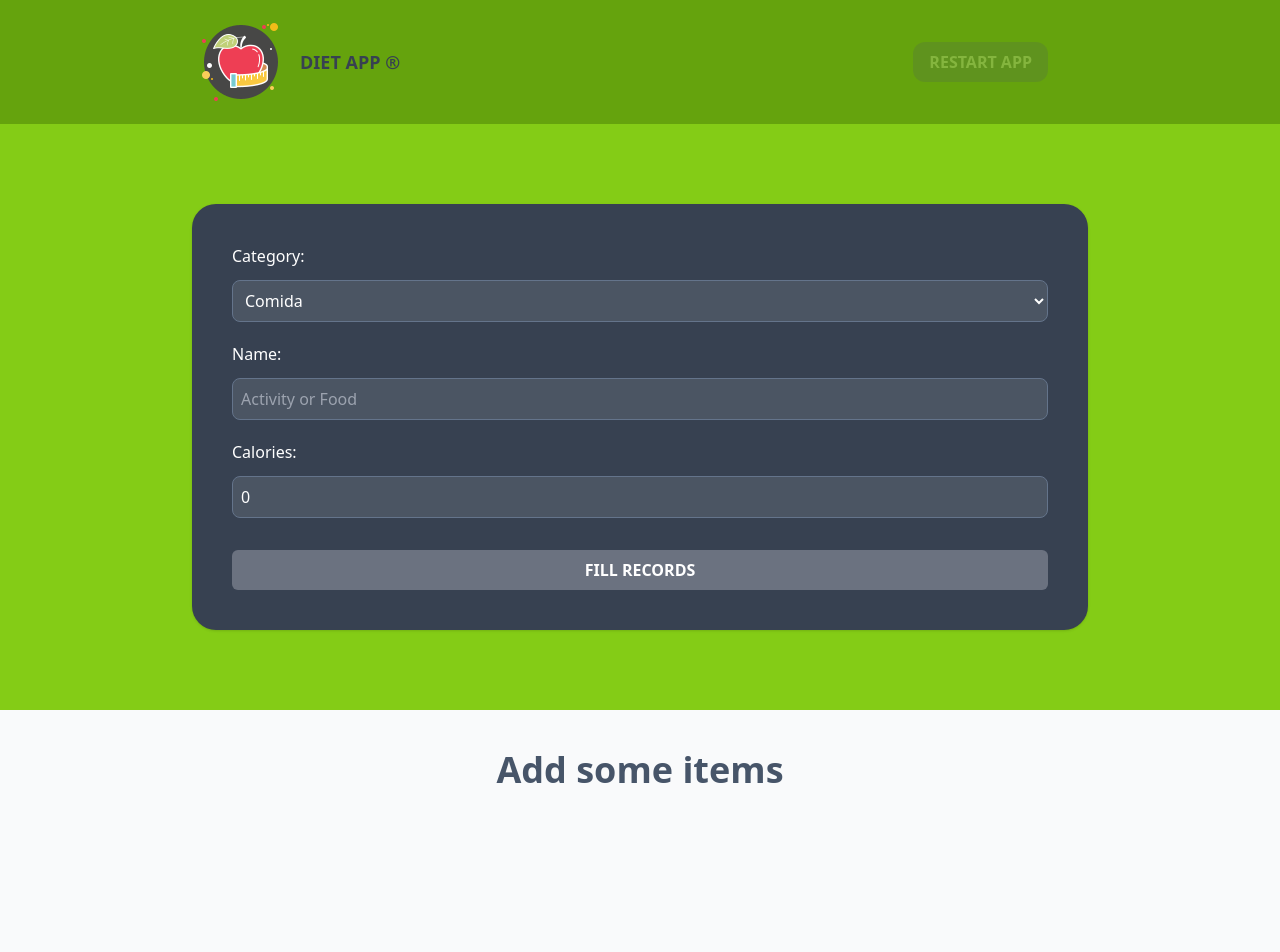
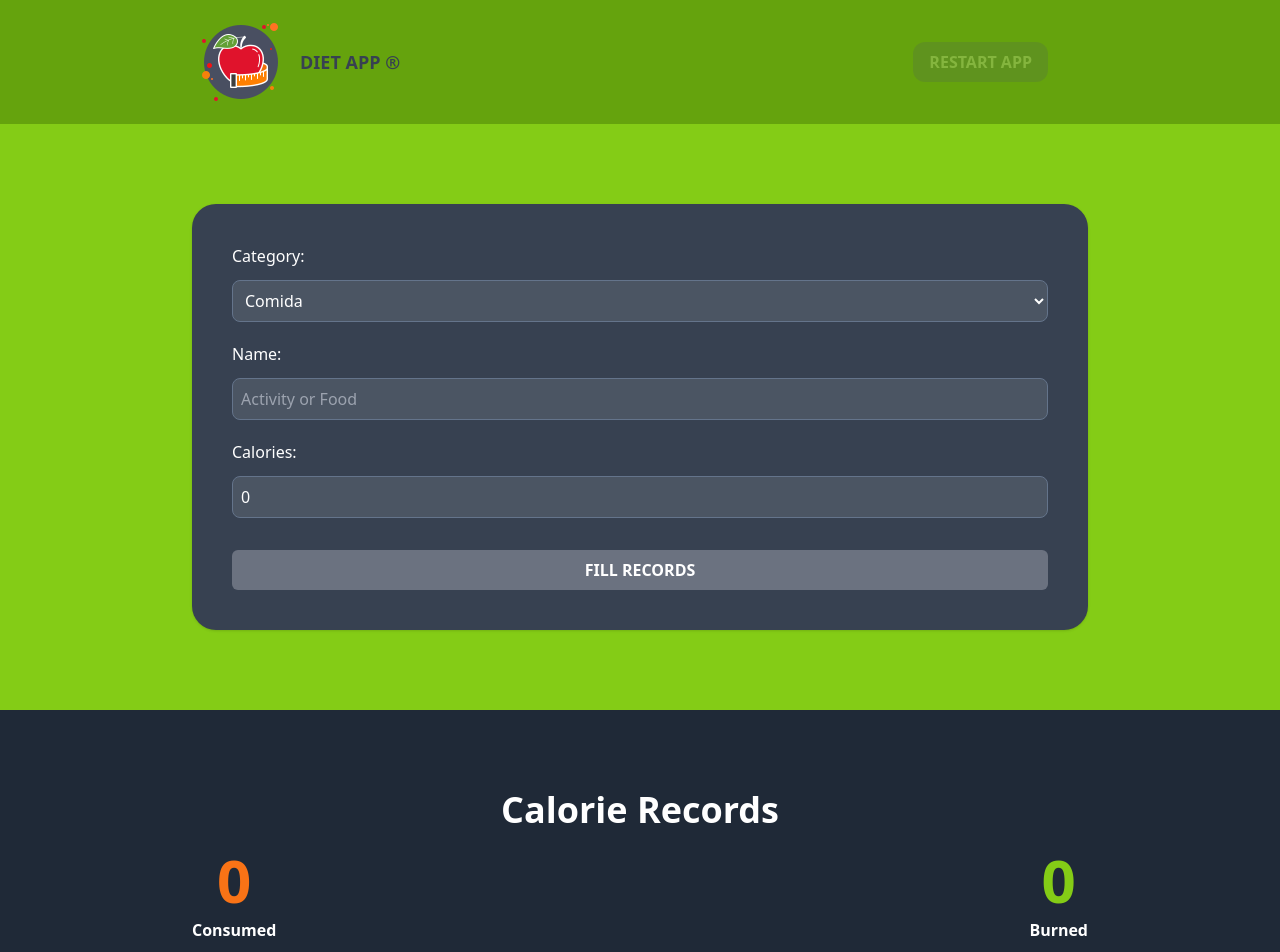
Before and after one commit to IsaacQH/DietApp, a React (Vite) app: page / in a window 1280 px wide. Shown: the top 952 px of the page. Before the commit the page ends 870 px from the top, so only its background shows below. Built offline with nearby package versions, Linux system fonts and the light colour scheme.

Commit message:
Creando un componente para trackear las calorias, Se hace una suma con reducer y se muestran en pantalla

```diff
--- a/src/App.tsx
+++ b/src/App.tsx
@@ -2,6 +2,7 @@
 import { activityReducer, initialState } from "./reducers/activityReducer"
 import { Form } from "./components/Form"
 import { ActivityList } from "./components/ActivityList"
+import { CalorieTracker } from "./components/CalorieTracker"
 
 function App() {
 
@@ -23,7 +24,7 @@
           </div>
           <div>
             <button
-              className="bg-red-500 hover:bg-red-600 text-white font-bold py-2 px-4 rounded-xl mr-10 uppercase disabled:opacity-20 disabled:bg-gray-600"
+              className="bg-gray-600 hover:bg-gray-700 text-white font-bold py-2 px-4 rounded-xl mr-10 uppercase disabled:opacity-20 disabled:bg-gray-600"
               onClick={() => dispatch({type:'restart-app'})}
               disabled={!canRestartApp()  /*Solo funciona cuando esta en falso y no hay activities*/}
             >
@@ -42,6 +43,14 @@
         </div>
       </section>
 
+      <section className="bg-gray-800 p-20">
+        <div className="max-w-4xl mx-auto">
+          <CalorieTracker
+            activities = {state.activities}
+          />
+        </div>
+      </section>
+
       <section className="p-10 mx-auto max-w-4xl">
         <ActivityList
           activities = {state.activities}
--- a/src/components/ActivityList.tsx
+++ b/src/components/ActivityList.tsx
@@ -22,16 +22,16 @@
 
     return (
         <>
-            <h2 className="text-4xl font-bold text-slate-600 text-center mb-10">
+            <h2 className="text-4xl font-bold text-slate-800 text-center mb-10">
                 {isEmtyActivities}
             </h2>
 
             {activities.map((activity) => (
                 <div key = {activity.id} className="px-5 py-10 bg-gray-700 text-white mt-5 flex justify-between rounded-lg">
                     <div className="space-y-2 relative">
-                        <p className={`absolute -top-8 -left-8 px-10 py-2 text-white uppercase font-bold ${activity.category === 1 ? "bg-lime-500": "bg-orange-500"}`}>{categoryName(+activity.category)}</p>
+                        <p className={`absolute -top-8 -left-8 px-10 py-2 text-white uppercase font-bold ${activity.category === 2 ? "bg-lime-500": "bg-orange-500"}`}>{categoryName(+activity.category)}</p>
                         <p className="text-2xl font-bold pt-5">{activity.name}</p>
-                        <p className={`font-black text-3xl ${activity.category === 1 ? "text-lime-500" : "text-orange-500"}`}>
+                        <p className={`font-black text-3xl ${activity.category === 2 ? "text-lime-500" : "text-orange-500"}`}>
                             {activity.calories} <span> Calories</span>
                         </p>
                     </div>
--- /dev/null
+++ b/src/components/CalorieTracker.tsx
@@ -0,0 +1,36 @@
+import { useMemo } from "react"
+import { Activity } from "../types"
+
+type CalorieTrackerProps = {
+    activities: Activity[]
+}
+
+export const CalorieTracker = ({activities}:CalorieTrackerProps) => {
+
+    const caloriesConsumed = useMemo(() => activities.reduce((total, activity) => (activity.category === 1 ) ? total + activity.calories : total, 0), [activities]) //Queremos que siempre renderice cada que activities cambie
+
+    const caloriesBurned = useMemo(() => activities.reduce((total, activity) => (activity.category === 2 ) ? total + activity.calories : total, 0), [activities]) //Queremos que siempre renderice cada que activities cambie
+
+
+
+    return (
+        <>
+            <h2 className="text-4xl font-black text-white text-center">Calorie Records</h2>
+
+            <div className="flex flex-col items-center md:flex-row md:justify-between gap-5 mt-5">
+
+                <p className="text-white font-bold rounded-full grid-cols-1 gap-3 text-center">
+                    <span className="font-black text-6xl text-orange-500">{caloriesConsumed}</span>
+                    <p className="mt-2">Consumed</p>
+                </p>
+
+                <p className="text-white font-bold rounded-full grid-cols-1 gap-3 text-center">
+                    <span className="font-black text-6xl text-lime-500">{caloriesBurned}</span>
+                    <p className="mt-2">Burned</p>
+                </p>
+
+            </div>
+
+        </>
+    )
+}
```
Also changed, not shown: src/assets/logo.png.
